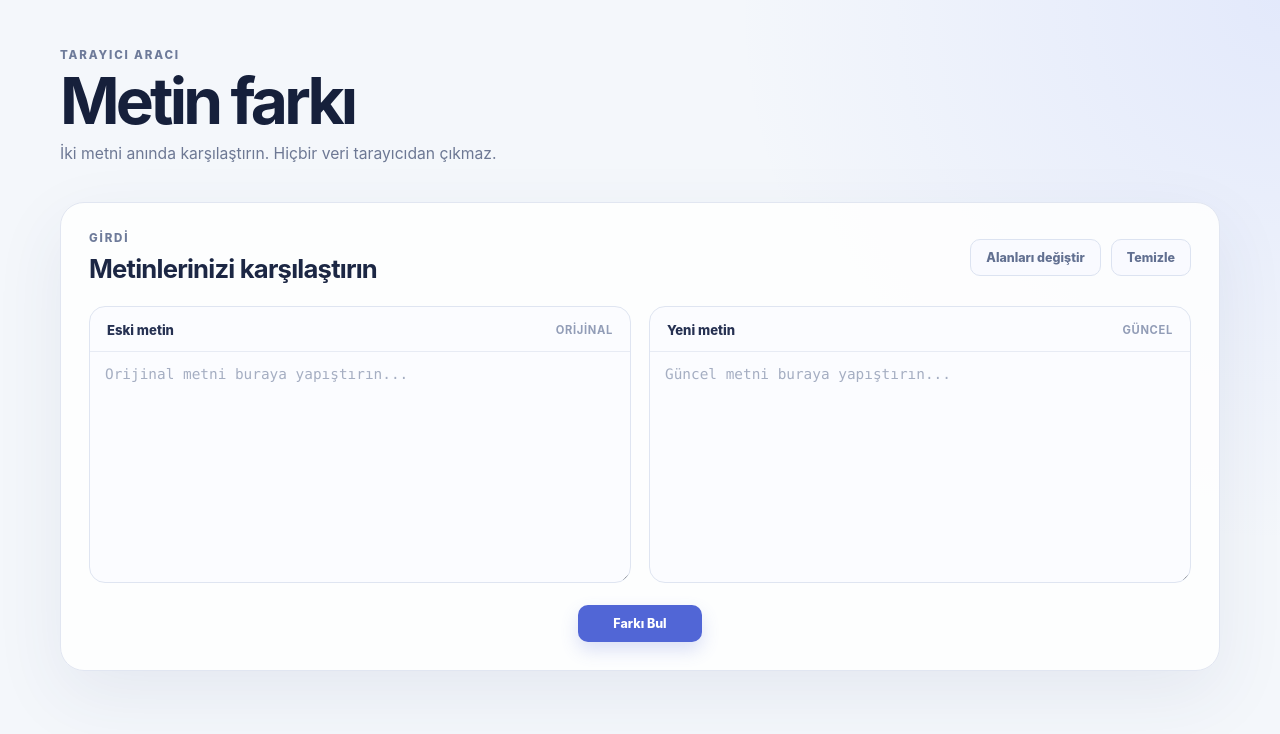
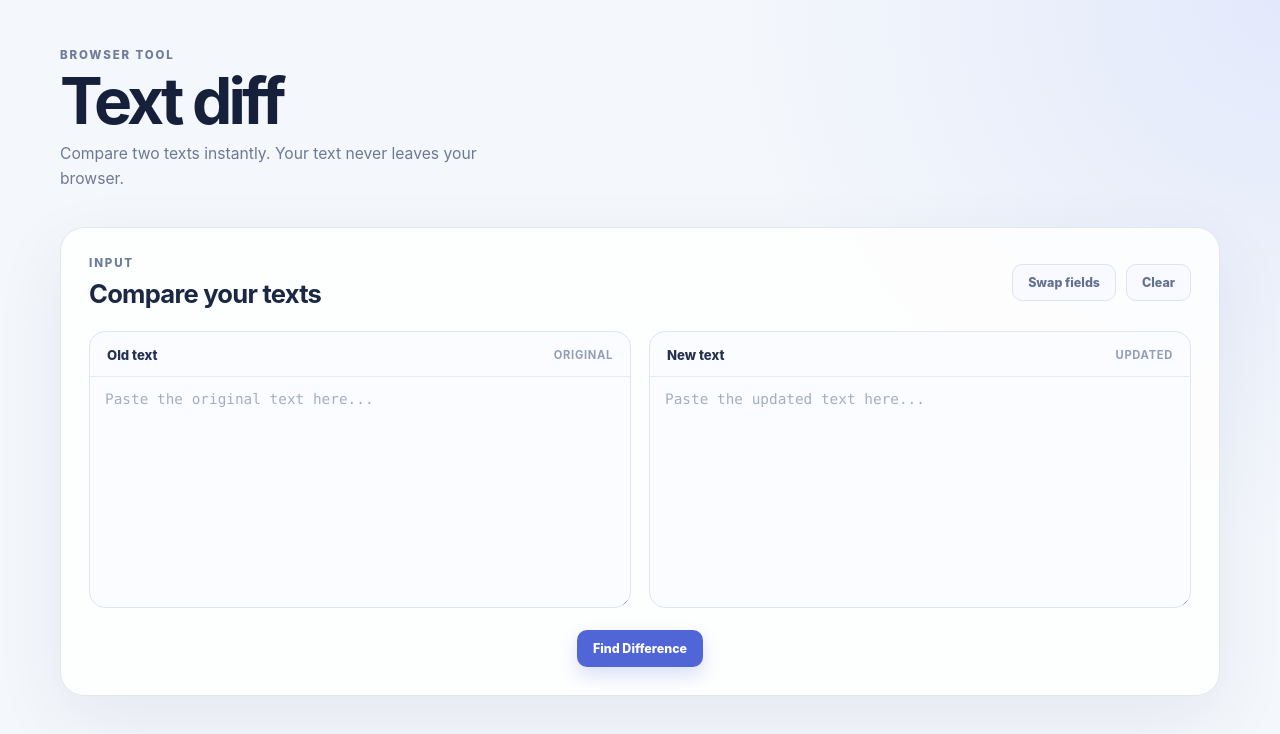
Before and after one commit to DynamicCE/text-diff, a React (Vite) app: page / in a window 1280 px wide. Shown: the top 734 px of the page. Built offline with nearby package versions, Linux system fonts and the light colour scheme.

Commit message:
chore: translate interface to English

```diff
--- a/index.html
+++ b/index.html
@@ -1,10 +1,10 @@
 <!doctype html>
-<html lang="tr">
+<html lang="en">
   <head>
     <meta charset="UTF-8" />
     <meta name="viewport" content="width=device-width, initial-scale=1.0" />
-    <meta name="description" content="Metinleri tarayıcınızda karşılaştırın." />
-    <title>Metin Farkı</title>
+    <meta name="description" content="Compare text directly in your browser." />
+    <title>Text Diff</title>
   </head>
   <body>
     <div id="root"></div>
--- a/src/App.tsx
+++ b/src/App.tsx
@@ -70,24 +70,24 @@ function App() {
 
   const handleCopyResult = () => {
     if (!diff || !navigator.clipboard) {
-      setCopyStatus('Pano bu tarayıcıda kullanılamıyor.');
+      setCopyStatus('Clipboard access is unavailable in this browser.');
       return;
     }
 
     void navigator.clipboard
       .writeText(formatDiffChangesForClipboard(diff.changes))
-      .then(() => setCopyStatus('Sonuç kopyalandı.'))
-      .catch(() => setCopyStatus('Kopyalama başarısız. Tekrar deneyin.'));
+      .then(() => setCopyStatus('Result copied.'))
+      .catch(() => setCopyStatus('Copy failed. Please try again.'));
   };
 
   return (
     <main className="app-shell">
       <header className="page-header">
         <div>
-          <p className="eyebrow">Tarayıcı aracı</p>
-          <h1>Metin farkı</h1>
+          <p className="eyebrow">Browser tool</p>
+          <h1>Text diff</h1>
           <p className="page-description">
-            İki metni anında karşılaştırın. Hiçbir veri tarayıcıdan çıkmaz.
+            Compare two texts instantly. Your text never leaves your browser.
           </p>
         </div>
       </header>
@@ -96,12 +96,12 @@ function App() {
         <section className="result-section result-reveal" aria-labelledby="result-title">
           <div className="section-heading result-heading">
             <div>
-              <p className="eyebrow">Çıktı</p>
-              <h2 id="result-title">Karşılaştırma sonucu</h2>
+              <p className="eyebrow">Output</p>
+              <h2 id="result-title">Comparison result</h2>
             </div>
             <div className="result-actions">
               <button type="button" className="button button-primary" onClick={handleCopyResult}>
-                Sonucu kopyala
+                Copy result
               </button>
             </div>
           </div>
@@ -109,30 +109,30 @@ function App() {
           <div className="summary" aria-live="polite">
             <span className="summary-item summary-item-added">
               <span className="summary-dot" aria-hidden="true" />
-              <strong>{diff.addedLines}</strong> eklenen satır
+              Lines added: <strong>{diff.addedLines}</strong>
             </span>
             <span className="summary-item summary-item-removed">
               <span className="summary-dot" aria-hidden="true" />
-              <strong>{diff.removedLines}</strong> silinen satır
+              Lines removed: <strong>{diff.removedLines}</strong>
             </span>
             {copyStatus && <span className="copy-status">{copyStatus}</span>}
           </div>
 
           <div className="diff-view" aria-live="polite">
             {diff.changes.length === 0 ? (
-              <p className="empty-state">Metinler arasında fark bulunamadı.</p>
+              <p className="empty-state">No differences found.</p>
             ) : (
               <div className="diff-table">
                 <div className="diff-table-header">
                   <div className="diff-table-heading diff-table-heading-old">
                     <span className="diff-table-heading-icon" aria-hidden="true">−</span>
-                    <span>Eski metin</span>
-                    <span className="diff-table-heading-count">{diff.removedLines} silinen</span>
+                    <span>Old text</span>
+                    <span className="diff-table-heading-count">{diff.removedLines} removed</span>
                   </div>
                   <div className="diff-table-heading diff-table-heading-new">
                     <span className="diff-table-heading-icon" aria-hidden="true">＋</span>
-                    <span>Yeni metin</span>
-                    <span className="diff-table-heading-count">{diff.addedLines} eklenen</span>
+                    <span>New text</span>
+                    <span className="diff-table-heading-count">{diff.addedLines} added</span>
                   </div>
                 </div>
                 {diffRows.map((row, index) => (
@@ -147,15 +147,15 @@ function App() {
       <section className="editor-section" aria-labelledby="editor-title">
         <div className="section-heading">
           <div>
-            <p className="eyebrow">Girdi</p>
-            <h2 id="editor-title">Metinlerinizi karşılaştırın</h2>
+            <p className="eyebrow">Input</p>
+            <h2 id="editor-title">Compare your texts</h2>
           </div>
           <div className="editor-actions">
             <button type="button" className="button button-secondary" onClick={handleSwapTexts}>
-              Alanları değiştir
+              Swap fields
             </button>
             <button type="button" className="button button-secondary" onClick={handleClearTexts}>
-              Temizle
+              Clear
             </button>
           </div>
         </div>
@@ -163,34 +163,34 @@ function App() {
         <div className="editor-grid">
           <label className="editor-card" htmlFor="old-text">
             <span className="editor-label">
-              <span>Eski metin</span>
-              <span className="editor-label-hint">Orijinal</span>
+              <span>Old text</span>
+              <span className="editor-label-hint">Original</span>
             </span>
             <textarea
               id="old-text"
               value={oldText}
               onChange={handleOldTextChange}
-              placeholder="Orijinal metni buraya yapıştırın..."
+              placeholder="Paste the original text here..."
               spellCheck="false"
             />
           </label>
           <label className="editor-card" htmlFor="new-text">
             <span className="editor-label">
-              <span>Yeni metin</span>
-              <span className="editor-label-hint">Güncel</span>
+              <span>New text</span>
+              <span className="editor-label-hint">Updated</span>
             </span>
             <textarea
               id="new-text"
               value={newText}
               onChange={handleNewTextChange}
-              placeholder="Güncel metni buraya yapıştırın..."
+              placeholder="Paste the updated text here..."
               spellCheck="false"
             />
           </label>
         </div>
         <div className="find-difference-action">
           <button type="button" className="button button-primary find-button" onClick={handleFindDifference}>
-            Farkı Bul
+            Find Difference
           </button>
         </div>
       </section>
```
